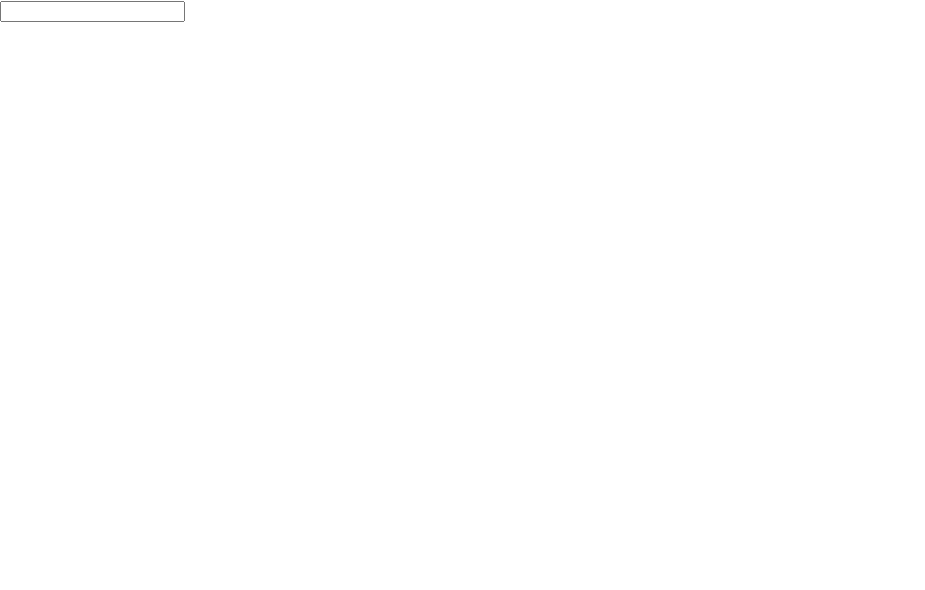
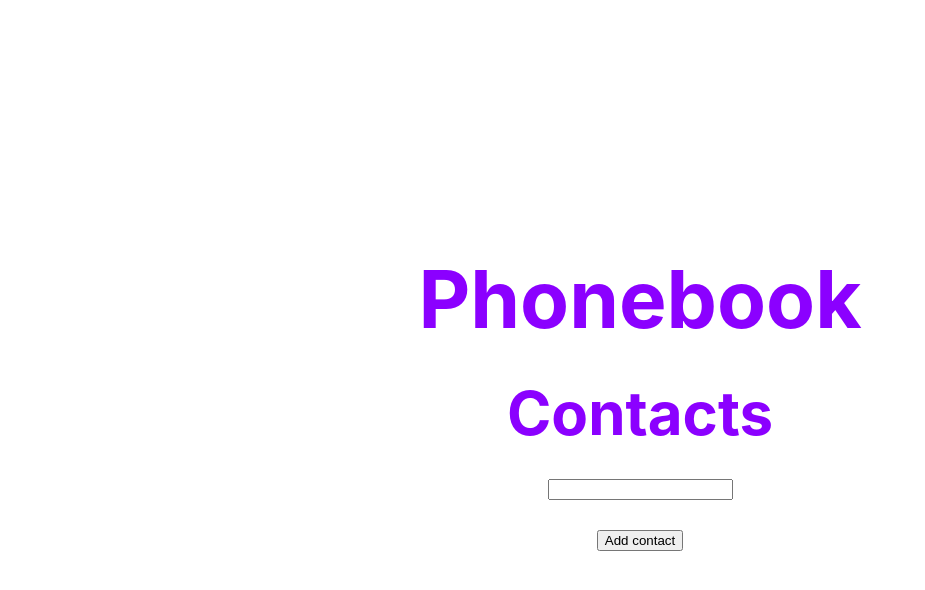
Before and after one commit to Spartakm67/goit-react-hw-02-phonebook, a React (Create React App) app: page / in a window 1280 px wide. Shown: the top 590 px of the page, without its empty margins (0-925 px from the left). Built offline with nearby package versions, Linux system fonts and the light colour scheme.

Commit message:
Step Added

```diff
--- a/src/components/App.jsx
+++ b/src/components/App.jsx
@@ -1,5 +1,6 @@
+// import { Form } from 'formik';
 import { Component } from 'react';
-// import { Container } from "./App.styled";
+import { Container } from "./App.styled";
 
 
 export class App extends Component {
@@ -7,13 +8,33 @@ export class App extends Component {
     contacts: [],
     name: ''
   }
+
+  addContact = newContact => {
+    const arrayOfContactsName = [];
+
+    for (const contact of this.state.contacts) {
+      arrayOfContactsName.push(contact.name);
+    }
+    console.log(this.state.contacts);
+  }
+
+
   render() {
-    return (<input
+    return (
+      <Container>
+
+          <h1>Phonebook</h1>
+        <h2>Contacts</h2>
+      <input
       type="text"
       name="name"
       pattern="^[a-zA-Zа-яА-Я]+(([' -][a-zA-Zа-яА-Я ])?[a-zA-Zа-яА-Я]*)*$"
       title="Name may contain only letters, apostrophe, dash and spaces. For example Adrian, Jacob Mercer, Charles de Batz de Castelmore d'Artagnan"
       required
-    />);
+        />
+          <button type="submit" onSubmit={this.addContact} >Add contact</button>
+
+    </Container>);
   }
+
 }
```
